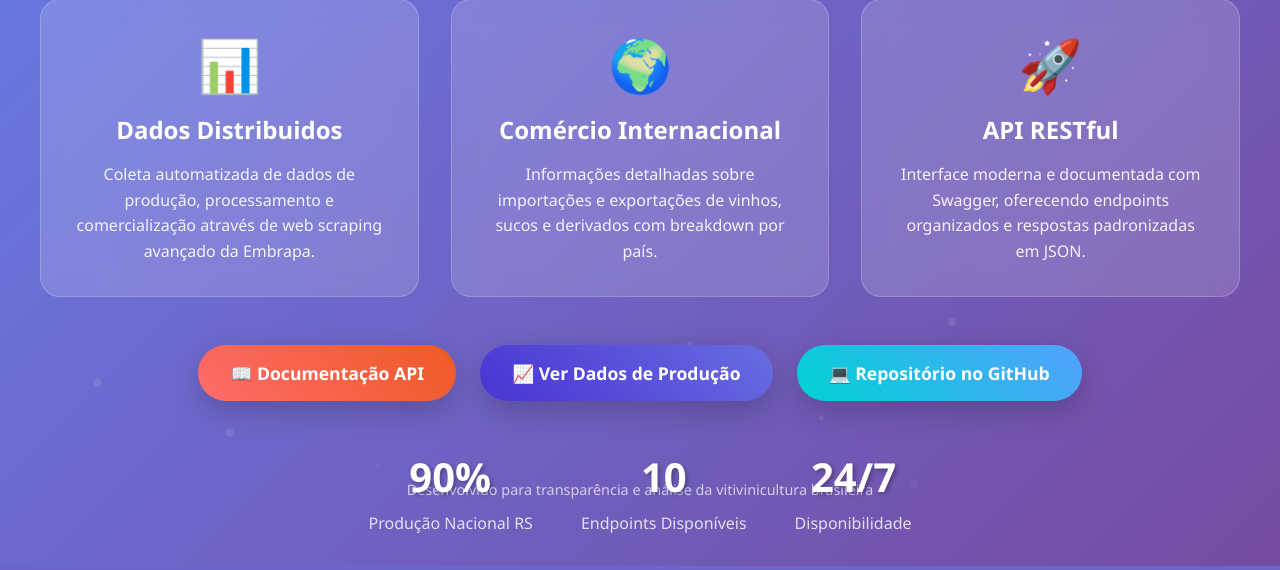
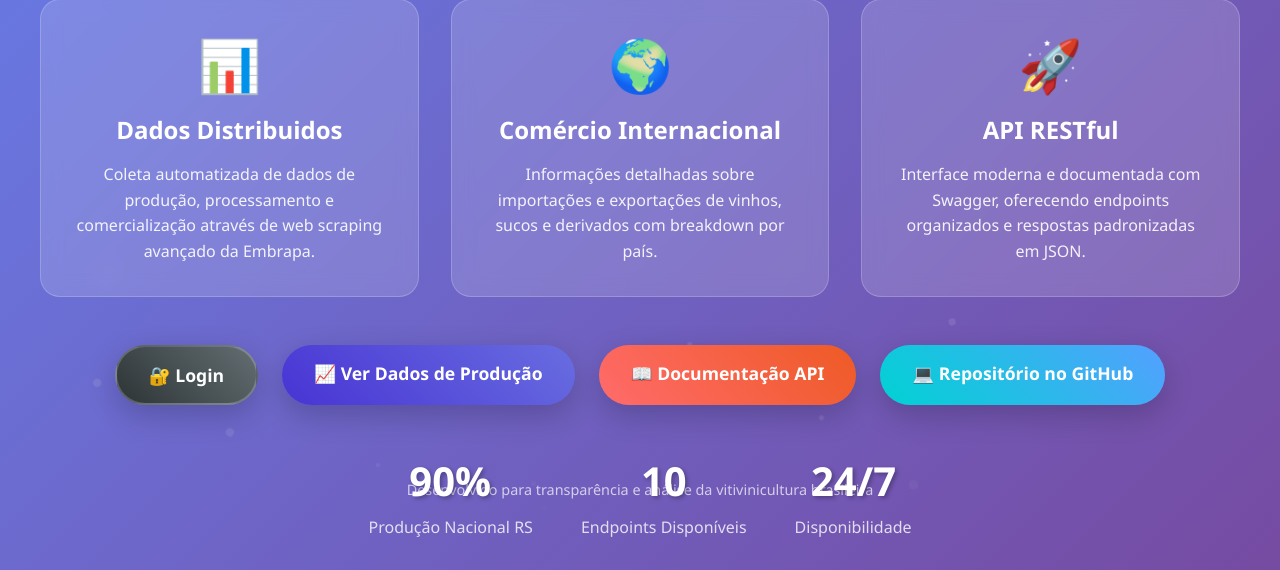
Before and after one commit to devrictrovato/mlet-embrapa-api, a Flask app: page / in a window 1280 px wide. Shown: the part 285-855 px from the top of the page. Run offline with Flask 3, Linux system fonts and the light colour scheme.

Commit message:
Update index.html

```diff
--- a/templates/index.html
+++ b/templates/index.html
@@ -240,6 +240,16 @@
             background: linear-gradient(45deg, #00d2d3, #54a0ff);
         }
 
+        .btn-login {
+            background: linear-gradient(45deg, #2d3436, #636e72);
+            border: 2px solid rgba(255, 255, 255, 0.2);
+        }
+
+        .btn-login:hover {
+            background: linear-gradient(45deg, #636e72, #74b9ff);
+            border-color: rgba(255, 255, 255, 0.4);
+        }
+
         .btn::before {
             content: '';
             position: absolute;
@@ -396,8 +406,9 @@
         </main>
 
         <div class="action-buttons">
+            <a href="/login" class="btn btn-login">🔐 Login</a>
+            <a href="/production" class="btn btn-secondary">📈 Ver Dados de Produção</a>
             <a href="/apidocs" class="btn btn-primary">📖 Documentação API</a>
-            <a href="/production" class="btn btn-secondary">📈 Ver Dados de Produção</a>
             <a href="https://github.com/devrictrovato/mlet-embrapa-api" class="btn btn-accent" target="_blank">💻 Repositório no GitHub</a>
         </div>
 
```
